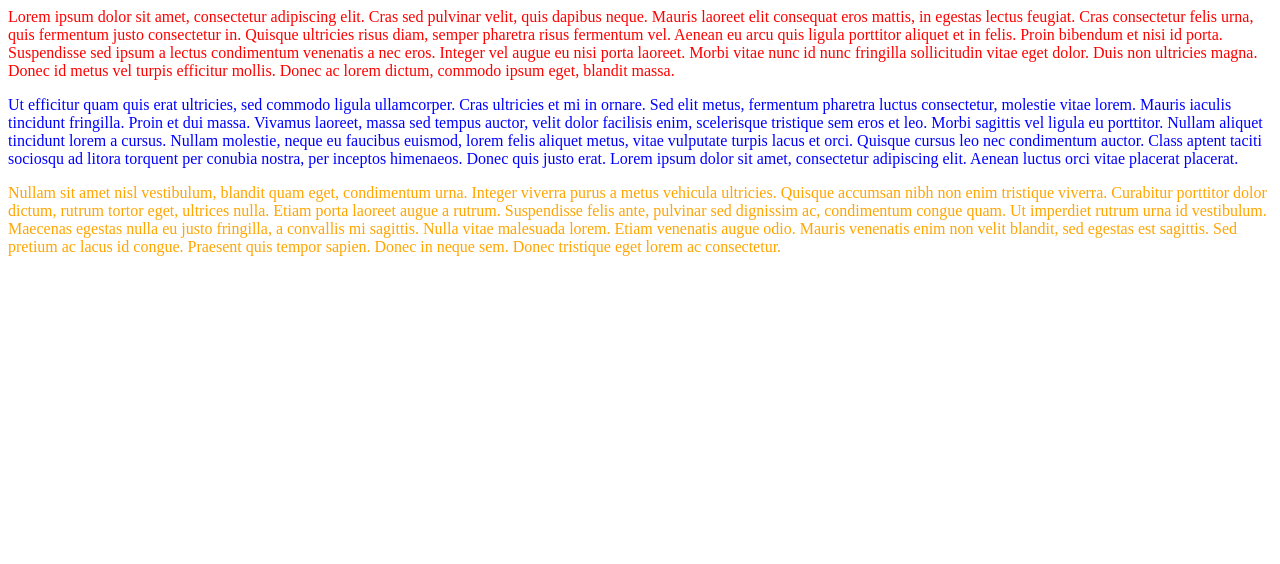
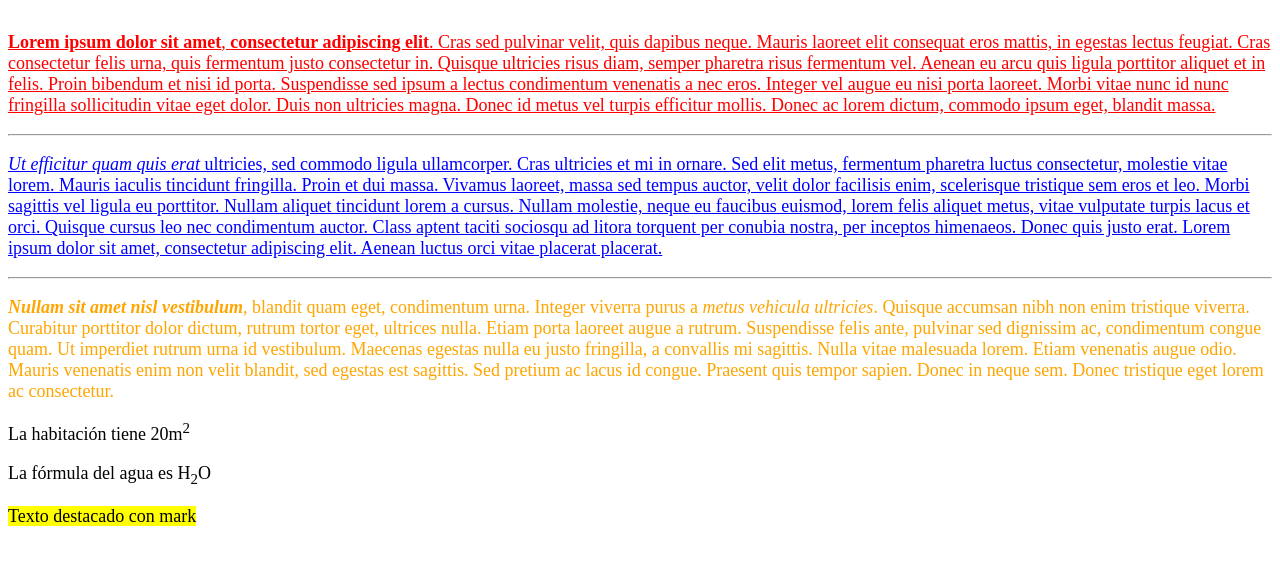
Before and after one commit to fanfalveto/ADP-1, a plain HTML site: page formato.html in a window 1280 px wide. Drawn offline with Linux system fonts and the light colour scheme.

Commit message:
Add files via upload

```diff
--- a/formato.html
+++ b/formato.html
@@ -1,22 +1,29 @@
-<html>
+<html lang="es-ES">
 	<head>
 		<title>Formato texto</title>
+		<meta charset="utf-8">
 		<style>
-			.rojo {color:red}
-			.azul {color:blue}
+			.rojo {color:red;margin-top:32px}
+			.azul {color:blue;text-decoration:underline}
 			.naranja {color:orange}
+			.subrayado{text-decoration:underline}
+			p {font-size:18px}
 		</style>
 	</head>
 	<body>
-		<p class="rojo">
-		Lorem ipsum dolor sit amet, consectetur adipiscing elit. Cras sed pulvinar velit, quis dapibus neque. Mauris laoreet elit consequat eros mattis, in egestas lectus feugiat. Cras consectetur felis urna, quis fermentum justo consectetur in. Quisque ultricies risus diam, semper pharetra risus fermentum vel. Aenean eu arcu quis ligula porttitor aliquet et in felis. Proin bibendum et nisi id porta. Suspendisse sed ipsum a lectus condimentum venenatis a nec eros. Integer vel augue eu nisi porta laoreet. Morbi vitae nunc id nunc fringilla sollicitudin vitae eget dolor. Duis non ultricies magna. Donec id metus vel turpis efficitur mollis. Donec ac lorem dictum, commodo ipsum eget, blandit massa.
+		<p class="rojo subrayado">
+		<b>Lorem ipsum dolor sit amet</b>, <strong>consectetur adipiscing elit</strong>. Cras sed pulvinar velit, quis dapibus neque. Mauris laoreet elit consequat eros mattis, in egestas lectus feugiat. Cras consectetur felis urna, quis fermentum justo consectetur in. Quisque ultricies risus diam, semper pharetra risus fermentum vel. Aenean eu arcu quis ligula porttitor aliquet et in felis. Proin bibendum et nisi id porta. Suspendisse sed ipsum a lectus condimentum venenatis a nec eros. Integer vel augue eu nisi porta laoreet. Morbi vitae nunc id nunc fringilla sollicitudin vitae eget dolor. Duis non ultricies magna. Donec id metus vel turpis efficitur mollis. Donec ac lorem dictum, commodo ipsum eget, blandit massa.
 		</p>
+		<hr>
 		<p class="azul">
-		Ut efficitur quam quis erat ultricies, sed commodo ligula ullamcorper. Cras ultricies et mi in ornare. Sed elit metus, fermentum pharetra luctus consectetur, molestie vitae lorem. Mauris iaculis tincidunt fringilla. Proin et dui massa. Vivamus laoreet, massa sed tempus auctor, velit dolor facilisis enim, scelerisque tristique sem eros et leo. Morbi sagittis vel ligula eu porttitor. Nullam aliquet tincidunt lorem a cursus. Nullam molestie, neque eu faucibus euismod, lorem felis aliquet metus, vitae vulputate turpis lacus et orci. Quisque cursus leo nec condimentum auctor. Class aptent taciti sociosqu ad litora torquent per conubia nostra, per inceptos himenaeos. Donec quis justo erat. Lorem ipsum dolor sit amet, consectetur adipiscing elit. Aenean luctus orci vitae placerat placerat.
+		<i>Ut efficitur quam quis erat</i> ultricies, sed commodo ligula ullamcorper. Cras ultricies et mi in ornare. Sed elit metus, fermentum pharetra luctus consectetur, molestie vitae lorem. Mauris iaculis tincidunt fringilla. Proin et dui massa. Vivamus laoreet, massa sed tempus auctor, velit dolor facilisis enim, scelerisque tristique sem eros et leo. Morbi sagittis vel ligula eu porttitor. Nullam aliquet tincidunt lorem a cursus. Nullam molestie, neque eu faucibus euismod, lorem felis aliquet metus, vitae vulputate turpis lacus et orci. Quisque cursus leo nec condimentum auctor. Class aptent taciti sociosqu ad litora torquent per conubia nostra, per inceptos himenaeos. Donec quis justo erat. Lorem ipsum dolor sit amet, consectetur adipiscing elit. Aenean luctus orci vitae placerat placerat.
 		</p>
+		<hr>
 		<p class="naranja">
-		Nullam sit amet nisl vestibulum, blandit quam eget, condimentum urna. Integer viverra purus a metus vehicula ultricies. Quisque accumsan nibh non enim tristique viverra. Curabitur porttitor dolor dictum, rutrum tortor eget, ultrices nulla. Etiam porta laoreet augue a rutrum. Suspendisse felis ante, pulvinar sed dignissim ac, condimentum congue quam. Ut imperdiet rutrum urna id vestibulum. Maecenas egestas nulla eu justo fringilla, a convallis mi sagittis. Nulla vitae malesuada lorem. Etiam venenatis augue odio. Mauris venenatis enim non velit blandit, sed egestas est sagittis. Sed pretium ac lacus id congue. Praesent quis tempor sapien. Donec in neque sem. Donec tristique eget lorem ac consectetur.
+		<strong><i>Nullam sit amet nisl vestibulum</i></strong>, blandit quam eget, condimentum urna. Integer viverra purus a <em>metus vehicula ultricies</em>. Quisque accumsan nibh non enim tristique viverra. Curabitur porttitor dolor dictum, rutrum tortor eget, ultrices nulla. Etiam porta laoreet augue a rutrum. Suspendisse felis ante, pulvinar sed dignissim ac, condimentum congue quam. Ut imperdiet rutrum urna id vestibulum. Maecenas egestas nulla eu justo fringilla, a convallis mi sagittis. Nulla vitae malesuada lorem. Etiam venenatis augue odio. Mauris venenatis enim non velit blandit, sed egestas est sagittis. Sed pretium ac lacus id congue. Praesent quis tempor sapien. Donec in neque sem. Donec tristique eget lorem ac consectetur.
 		</p>
-
+		<p>La habitación tiene 20m<sup>2</sup></p>
+		<p>La fórmula del agua es H<sub>2</sub>O
+		<p><mark>Texto destacado con mark</mark></p>
 	</body>
 </html>
```
